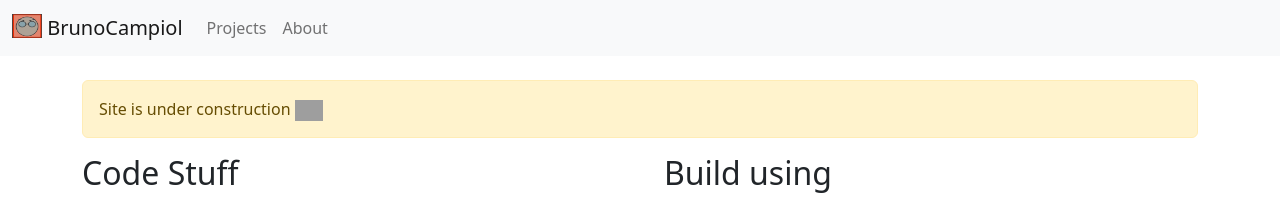
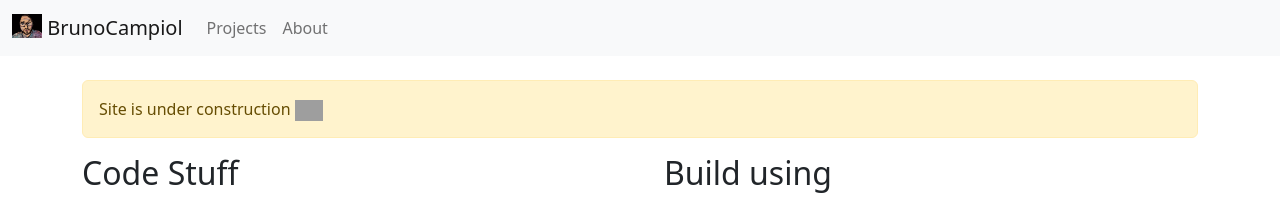
Before and after one commit to brunocampiol/brunocampiol.github.io, a Jekyll site: the page built from index.html, in a window 1280 px wide. Shown: the top 204 px of the page. Built offline with Jekyll 4.4.1, drawn with Linux system fonts in a browser that asks for light colours; grey boxes are pictures that could not be loaded.

Commit message:
update favicon

```diff
--- a/_layouts/default.html
+++ b/_layouts/default.html
@@ -7,7 +7,7 @@
     <meta http-equiv="X-UA-Compatible" content="ie=edge">
     <title>Bruno Campiol</title>
     <link rel="stylesheet" href="./{{page.layoutPath}}assets/css/style.css">
-    <link rel="icon" href="./{{page.layoutPath}}assets/favicon-old.ico" type="image/x-icon">
+    <link rel="icon" href="./{{page.layoutPath}}assets/favicon.ico" type="image/x-icon">
     <link href="https://cdn.jsdelivr.net/npm/bootstrap@5.2.3/dist/css/bootstrap.min.css"
             integrity="sha384-rbsA2VBKQhggwzxH7pPCaAqO46MgnOM80zW1RWuH61DGLwZJEdK2Kadq2F9CUG65"
             rel="stylesheet" crossorigin="anonymous">
@@ -21,7 +21,7 @@
                 <span class="navbar-toggler-icon"></span>
             </button>
             <a class="navbar-brand blur-in-250ms" href="./{{page.layoutPath}}index.html">
-                <img src="./{{page.layoutPath}}assets/img/faviconsmall.png" alt="Logo" width="30" height="24"
+                <img src="./{{page.layoutPath}}assets/img/avatar-50.png" alt="Logo" width="30" height="24"
                     class="d-inline-block align-text-top">
                 BrunoCampiol
             </a>
```
Also changed, not shown: assets/favicon.ico, assets/img/avatar-50.png (added), assets/img/avatar-500.png (added), assets/img/avatar500.png (deleted).
